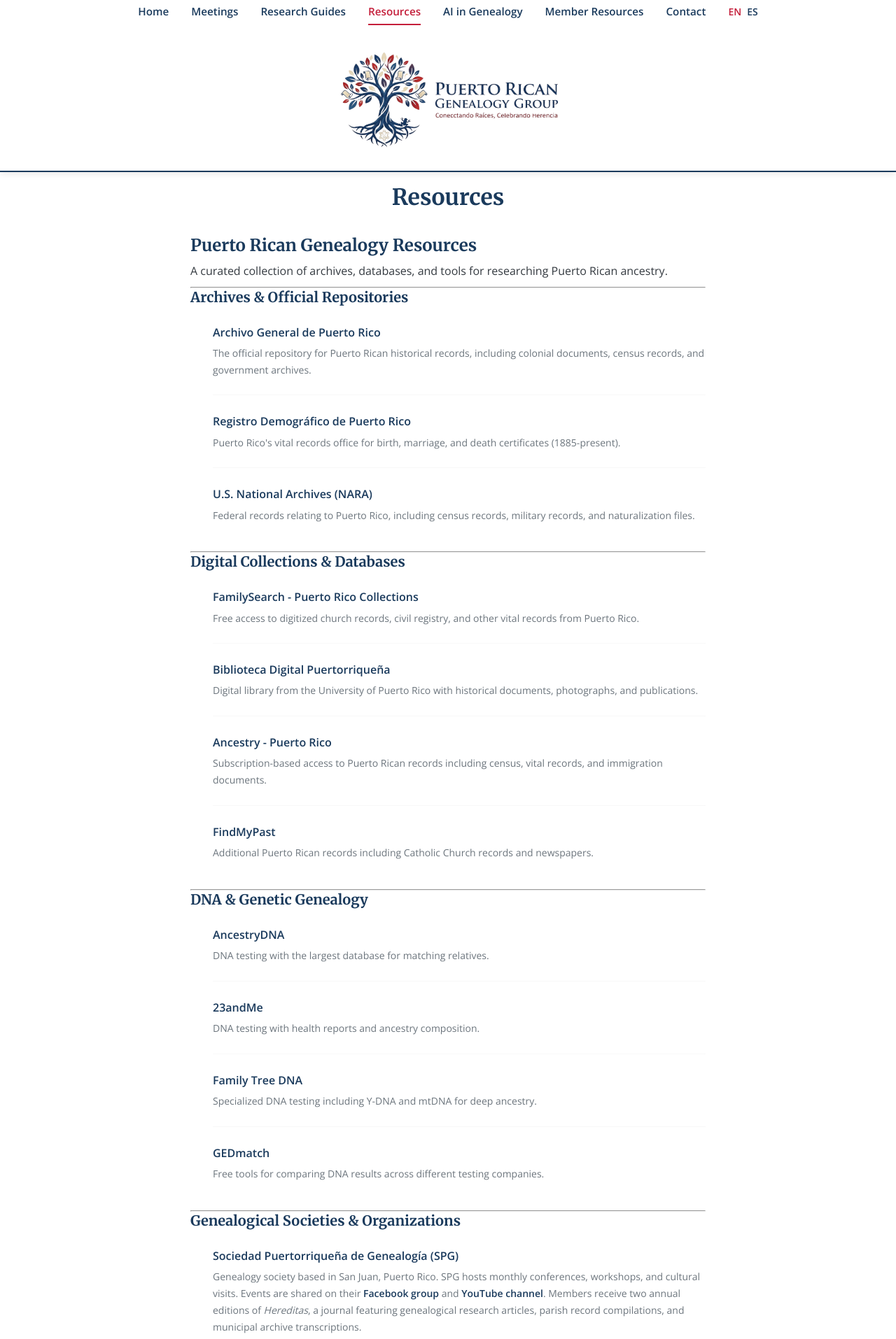
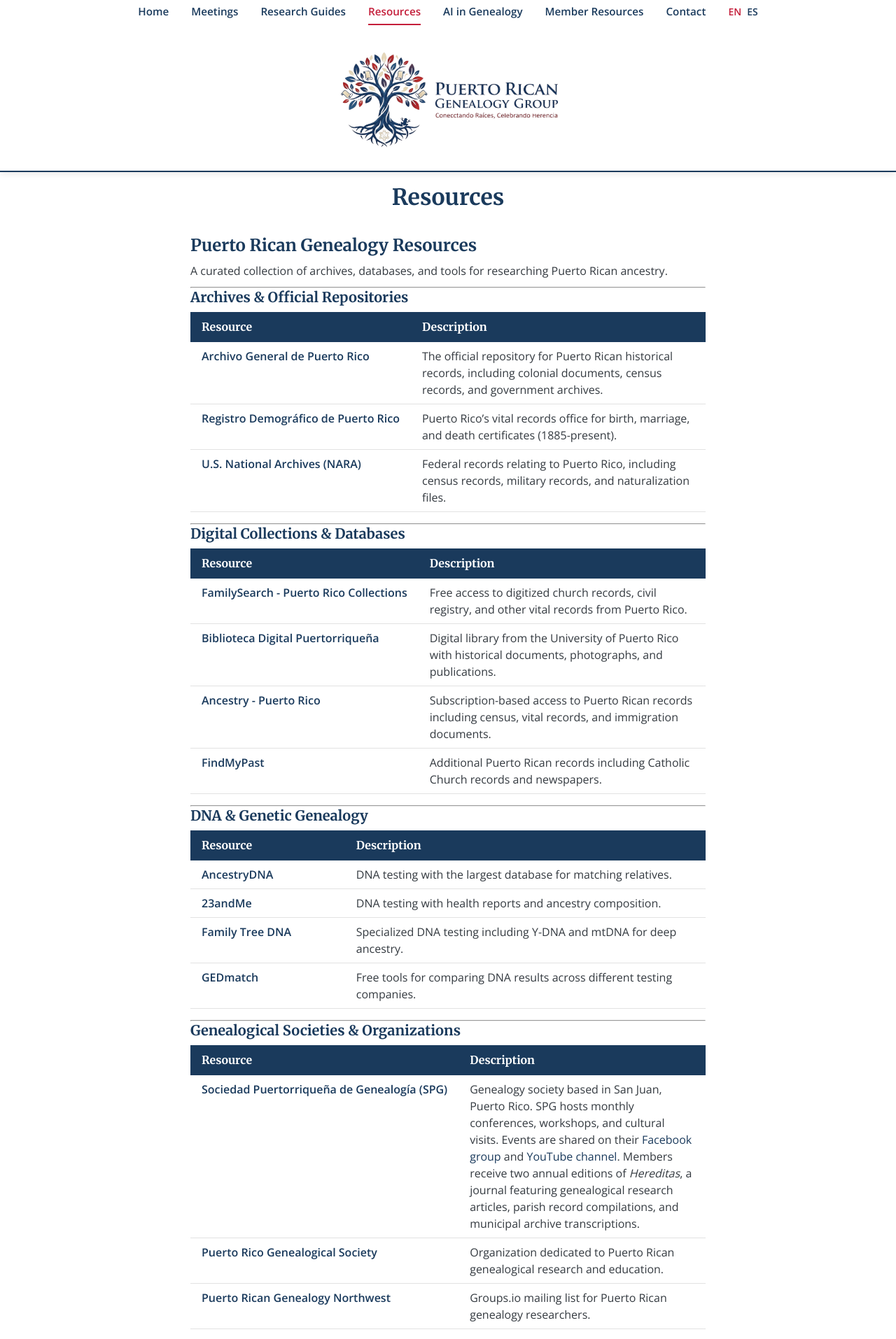
Before and after one commit to SylviaVargas/puertoricangenealogygroup, a Jekyll site: the page built from resources.md, in a window 1280 px wide. Shown: the top 1914 px of the page at 70% size. Built offline with Jekyll 4.4.1, drawn with Linux system fonts in a browser that asks for light colours; some of the changed text lies outside the part shown.

Commit message:
Updates to resources

```diff
--- a/assets/css/style.css
+++ b/assets/css/style.css
@@ -409,6 +409,45 @@
   margin-bottom: var(--spacing-sm);
 }
 
+/* ===== Tables ===== */
+table {
+  width: 100%;
+  border-collapse: collapse;
+  margin-bottom: var(--spacing-md);
+}
+
+th {
+  background: var(--color-navy);
+  color: var(--color-white);
+  font-family: var(--font-heading);
+  font-weight: 700;
+  text-align: left;
+  padding: var(--spacing-sm) var(--spacing-md);
+}
+
+td {
+  padding: var(--spacing-sm) var(--spacing-md);
+  border-bottom: 1px solid #e2e2e2;
+  vertical-align: top;
+  line-height: 1.5;
+}
+
+tr:hover td {
+  background: var(--color-cream);
+}
+
+td:first-child {
+  width: 30%;
+  font-weight: 600;
+  white-space: nowrap;
+}
+
+@media (max-width: 768px) {
+  td:first-child {
+    white-space: normal;
+  }
+}
+
 /* ===== Guide Layout ===== */
 .guide {
   max-width: 900px;
--- a/resources.md
+++ b/resources.md
@@ -15,150 +15,75 @@
 
 ### Archives & Official Repositories
 
-<ul class="resource-list">
-<li>
-<a href="https://www.icp.pr.gov/archivo-general/" target="_blank" rel="noopener">Archivo General de Puerto Rico</a>
-<p class="description">The official repository for Puerto Rican historical records, including colonial documents, census records, and government archives.</p>
-</li>
-<li>
-<a href="https://www.salud.pr.gov/CMS/18" target="_blank" rel="noopener">Registro Demográfico de Puerto Rico</a>
-<p class="description">Puerto Rico's vital records office for birth, marriage, and death certificates (1885-present).</p>
-</li>
-<li>
-<a href="https://www.archives.gov/" target="_blank" rel="noopener">U.S. National Archives (NARA)</a>
-<p class="description">Federal records relating to Puerto Rico, including census records, military records, and naturalization files.</p>
-</li>
-</ul>
+| Resource | Description |
+|----------|-------------|
+| <a href="https://www.icp.pr.gov/archivo-general/" target="_blank" rel="noopener">Archivo General de Puerto Rico</a> | The official repository for Puerto Rican historical records, including colonial documents, census records, and government archives. |
+| <a href="https://www.salud.pr.gov/CMS/18" target="_blank" rel="noopener">Registro Demográfico de Puerto Rico</a> | Puerto Rico's vital records office for birth, marriage, and death certificates (1885-present). |
+| <a href="https://www.archives.gov/" target="_blank" rel="noopener">U.S. National Archives (NARA)</a> | Federal records relating to Puerto Rico, including census records, military records, and naturalization files. |
 
 ---
 
 ### Digital Collections & Databases
 
-<ul class="resource-list">
-<li>
-<a href="https://www.familysearch.org/search/collection/location/1927073" target="_blank" rel="noopener">FamilySearch - Puerto Rico Collections</a>
-<p class="description">Free access to digitized church records, civil registry, and other vital records from Puerto Rico.</p>
-</li>
-<li>
-<a href="https://www.upr.edu/biblioteca-rrp//" target="_blank" rel="noopener">Biblioteca Digital Puertorriqueña</a>
-<p class="description">Digital library from the University of Puerto Rico with historical documents, photographs, and publications.</p>
-</li>
-<li>
-<a href="https://www.familysearch.org/en/wiki/Puerto_Rico_Genealogy" target="_blank" rel="noopener">Ancestry - Puerto Rico</a>
-<p class="description">Subscription-based access to Puerto Rican records including census, vital records, and immigration documents.</p>
-</li>
-<li>
-<a href="https://www.findmypast.com/" target="_blank" rel="noopener">FindMyPast</a>
-<p class="description">Additional Puerto Rican records including Catholic Church records and newspapers.</p>
-</li>
-</ul>
+| Resource | Description |
+|----------|-------------|
+| <a href="https://www.familysearch.org/search/collection/location/1927073" target="_blank" rel="noopener">FamilySearch - Puerto Rico Collections</a> | Free access to digitized church records, civil registry, and other vital records from Puerto Rico. |
+| <a href="https://www.upr.edu/biblioteca-rrp/" target="_blank" rel="noopener">Biblioteca Digital Puertorriqueña</a> | Digital library from the University of Puerto Rico with historical documents, photographs, and publications. |
+| <a href="https://www.familysearch.org/en/wiki/Puerto_Rico_Genealogy" target="_blank" rel="noopener">Ancestry - Puerto Rico</a> | Subscription-based access to Puerto Rican records including census, vital records, and immigration documents. |
+| <a href="https://www.findmypast.com/" target="_blank" rel="noopener">FindMyPast</a> | Additional Puerto Rican records including Catholic Church records and newspapers. |
 
 ---
 
 ### DNA & Genetic Genealogy
 
-<ul class="resource-list">
-<li>
-<a href="https://www.ancestry.com/dna/" target="_blank" rel="noopener">AncestryDNA</a>
-<p class="description">DNA testing with the largest database for matching relatives.</p>
-</li>
-<li>
-<a href="https://www.23andme.com/" target="_blank" rel="noopener">23andMe</a>
-<p class="description">DNA testing with health reports and ancestry composition.</p>
-</li>
-<li>
-<a href="https://www.familytreedna.com/" target="_blank" rel="noopener">Family Tree DNA</a>
-<p class="description">Specialized DNA testing including Y-DNA and mtDNA for deep ancestry.</p>
-</li>
-<li>
-<a href="https://www.gedmatch.com/" target="_blank" rel="noopener">GEDmatch</a>
-<p class="description">Free tools for comparing DNA results across different testing companies.</p>
-</li>
-</ul>
+| Resource | Description |
+|----------|-------------|
+| <a href="https://www.ancestry.com/dna/" target="_blank" rel="noopener">AncestryDNA</a> | DNA testing with the largest database for matching relatives. |
+| <a href="https://www.23andme.com/" target="_blank" rel="noopener">23andMe</a> | DNA testing with health reports and ancestry composition. |
+| <a href="https://www.familytreedna.com/" target="_blank" rel="noopener">Family Tree DNA</a> | Specialized DNA testing including Y-DNA and mtDNA for deep ancestry. |
+| <a href="https://www.gedmatch.com/" target="_blank" rel="noopener">GEDmatch</a> | Free tools for comparing DNA results across different testing companies. |
 
 ---
 
 ### Genealogical Societies & Organizations
 
-<ul class="resource-list">
-<li>
-<a href="https://genealogiapr.com/" target="_blank" rel="noopener">Sociedad Puertorriqueña de Genealogía (SPG)</a>
-<p class="description">Genealogy society based in San Juan, Puerto Rico. SPG hosts monthly conferences, workshops, and cultural visits. Events are shared on their <a href="https://www.facebook.com/groups/spgpuertorico" target="_blank" rel="noopener">Facebook group</a> and <a href="https://www.youtube.com/@sociedadpr" target="_blank" rel="noopener">YouTube channel</a>. Members receive two annual editions of <em>Hereditas</em>, a journal featuring genealogical research articles, parish record compilations, and municipal archive transcriptions.</p>
-</li>
-<li>
-<a href="https://www.prgenealogy.com/" target="_blank" rel="noopener">Puerto Rico Genealogical Society</a>
-<p class="description">Organization dedicated to Puerto Rican genealogical research and education.</p>
-</li>
-<li>
-<a href="https://groups.io/g/PRGENEALOGY-NW" target="_blank" rel="noopener">Puerto Rican Genealogy Northwest</a>
-<p class="description">Groups.io mailing list for Puerto Rican genealogy researchers.</p>
-</li>
-</ul>
+| Resource | Description |
+|----------|-------------|
+| <a href="https://genealogiapr.com/" target="_blank" rel="noopener">Sociedad Puertorriqueña de Genealogía (SPG)</a> | Genealogy society based in San Juan, Puerto Rico. SPG hosts monthly conferences, workshops, and cultural visits. Events are shared on their <a href="https://www.facebook.com/groups/spgpuertorico" target="_blank" rel="noopener">Facebook group</a> and <a href="https://www.youtube.com/@sociedadpr" target="_blank" rel="noopener">YouTube channel</a>. Members receive two annual editions of <em>Hereditas</em>, a journal featuring genealogical research articles, parish record compilations, and municipal archive transcriptions. |
+| <a href="https://www.prgenealogy.com/" target="_blank" rel="noopener">Puerto Rico Genealogical Society</a> | Organization dedicated to Puerto Rican genealogical research and education. |
+| <a href="https://groups.io/g/PRGENEALOGY-NW" target="_blank" rel="noopener">Puerto Rican Genealogy Northwest</a> | Groups.io mailing list for Puerto Rican genealogy researchers. |
 
 ---
 
 ### Blogs & Educational Resources
 
-<ul class="resource-list">
-<li>
-<a href="https://looking4myroots.com" target="_blank" rel="noopener">Looking4MyRoots</a>
-<p class="description">Our companion blog with research tips, case studies, and Puerto Rican genealogy articles.</p>
-</li>
-<li>
-<a href="https://www.hijosdecoamo.com/" target="_blank" rel="noopener">Hijos de Coamo</a>
-<p class="description">Extensive resources focused on Coamo and Puerto Rican genealogy research.</p>
-</li>
-<li>
-<a href="https://puertorikin.com/" target="_blank" rel="noopener">Puerto RiKin</a>
-<p class="description">Genealogy blog focusing on Puerto Rican kin and research strategies.</p>
-</li>
-<li>
-<a href="https://latinogenealogyandbeyond.com/" target="_blank" rel="noopener">Latino Genealogy and Beyond</a>
-<p class="description">Blog by Dr. Ellen Fernandez-Sacco exploring Caribbean genealogy with emphasis on Puerto Rico and the diaspora, integrating African, Indigenous, and colonial ancestry research with broader historical narratives.</p>
-</li>
-<li>
-<a href="https://boricuagenes.com/" target="_blank" rel="noopener">BoricuaGenes Blog</a>
-<p class="description">Blog by Luis Rivera documenting Puerto Rican genealogy and genetic ancestry research, exploring Taíno, African, and Spanish roots with practical guides and church record resources.</p>
-</li>
-<li>
-<a href="https://genus-meridiem-pr.blogspot.com/" target="_blank" rel="noopener">Genealogías e Historia del Suroeste de Puerto Rico</a>
-<p class="description">Blog by César A. Zapata Lozada dedicated to genealogical research and local history of southwestern Puerto Rico, featuring parish records, colonial documents, and family lineages from towns like San Germán, Cabo Rojo, and Lajas.</p>
-</li>
-</ul>
+| Resource | Description |
+|----------|-------------|
+| <a href="https://looking4myroots.com" target="_blank" rel="noopener">Looking4MyRoots</a> | Our companion blog with research tips, case studies, and Puerto Rican genealogy articles. |
+| <a href="https://www.hijosdecoamo.com/" target="_blank" rel="noopener">Hijos de Coamo</a> | Extensive resources focused on Coamo and Puerto Rican genealogy research. |
+| <a href="https://puertorikin.com/" target="_blank" rel="noopener">Puerto RiKin</a> | Genealogy blog focusing on Puerto Rican kin and research strategies. |
+| <a href="https://latinogenealogyandbeyond.com/" target="_blank" rel="noopener">Latino Genealogy and Beyond</a> | Blog by Dr. Ellen Fernandez-Sacco exploring Caribbean genealogy with emphasis on Puerto Rico and the diaspora, integrating African, Indigenous, and colonial ancestry research with broader historical narratives. |
+| <a href="https://boricuagenes.com/" target="_blank" rel="noopener">BoricuaGenes Blog</a> | Blog by Luis Rivera documenting Puerto Rican genealogy and genetic ancestry research, exploring Taíno, African, and Spanish roots with practical guides and church record resources. |
+| <a href="https://genus-meridiem-pr.blogspot.com/" target="_blank" rel="noopener">Genealogías e Historia del Suroeste de Puerto Rico</a> | Blog by César A. Zapata Lozada dedicated to genealogical research and local history of southwestern Puerto Rico, featuring parish records, colonial documents, and family lineages from towns like San Germán, Cabo Rojo, and Lajas. |
 
 ---
 
 ### Research Tools
 
-<ul class="resource-list">
-<li>
-<a href="https://www.wikitree.com/" target="_blank" rel="noopener">WikiTree</a>
-<p class="description">Free collaborative family tree with Puerto Rican ancestry projects.</p>
-</li>
-<li>
-<a href="https://www.geni.com/" target="_blank" rel="noopener">Geni</a>
-<p class="description">World Family Tree project for connecting with distant relatives.</p>
-</li>
-<li>
-<a href="https://stevemorse.org/" target="_blank" rel="noopener">Stephen P. Morse One-Step Tools</a>
-<p class="description">Search tools and utilities for genealogical research.</p>
-</li>
-</ul>
+| Resource | Description |
+|----------|-------------|
+| <a href="https://www.wikitree.com/" target="_blank" rel="noopener">WikiTree</a> | Free collaborative family tree with Puerto Rican ancestry projects. |
+| <a href="https://www.geni.com/" target="_blank" rel="noopener">Geni</a> | World Family Tree project for connecting with distant relatives. |
+| <a href="https://stevemorse.org/" target="_blank" rel="noopener">Stephen P. Morse One-Step Tools</a> | Search tools and utilities for genealogical research. |
 
 ---
 
 ### Historical Maps & Geography
 
-<ul class="resource-list">
-<li>
-<a href="https://www.davidrumsey.com/" target="_blank" rel="noopener">David Rumsey Map Collection</a>
-<p class="description">Historical maps including Puerto Rico through different time periods.</p>
-</li>
-<li>
-<a href="https://www.loc.gov/maps/" target="_blank" rel="noopener">Library of Congress Maps</a>
-<p class="description">Historical maps of Puerto Rico from the Library of Congress collection.</p>
-</li>
-</ul>
+| Resource | Description |
+|----------|-------------|
+| <a href="https://www.davidrumsey.com/" target="_blank" rel="noopener">David Rumsey Map Collection</a> | Historical maps including Puerto Rico through different time periods. |
+| <a href="https://www.loc.gov/maps/" target="_blank" rel="noopener">Library of Congress Maps</a> | Historical maps of Puerto Rico from the Library of Congress collection. |
 
 ---
 
```
Also changed, not shown: es/recursos.md (+39 -114 lines).
